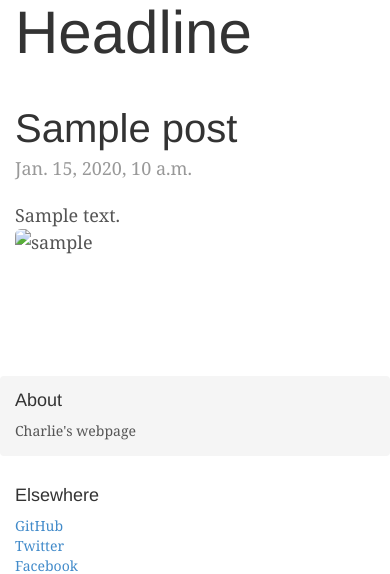
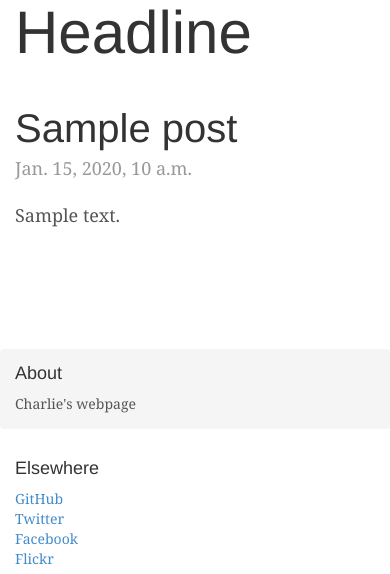
Before and after one commit to chas11man/charlie-marshall, a Django app: template polls/templates/home.html in a window 390 px wide. Shown: the part 156-730 px from the top of the page. Run offline with Django 3.2, Linux system fonts and the light colour scheme; the template is opened without the code that fills it: most values are stand-ins (such as "Sample title", 1, 10 or a date in 2020); parts of the project's set-up code (start-up, migrations or seed data) failed here and were passed over; some libraries are stand-ins or nearby versions.

Commit message:
Formatting

```diff
--- a/charlie_marshall/settings.py
+++ b/charlie_marshall/settings.py
@@ -29,7 +29,7 @@
 
 TEMPLATE_DEBUG = True
 
-ALLOWED_HOSTS = ['.charlie-marshall.com', '.charlie-marshall.herokuapp.com', 'charlie-marshall.com']
+ALLOWED_HOSTS = ['.charlie-marshall.com', '.charlie-marshall.herokuapp.com', 'charlie-marshall.com', 'localhost']
 
 # Application definition
 
--- a/polls/models.py
+++ b/polls/models.py
@@ -22,7 +22,7 @@
 	slug = models.SlugField(max_length=100, unique=True)
 	body = tinymce_models.HTMLField(blank=True)
 	photos = models.ManyToManyField(Photo, blank=True)
-	posted = models.DateField(auto_now_add=True)
+	posted = models.DateTimeField(auto_now_add=True)
 
 	def save(self, *args, **kwargs):
 		self.slug = slugify(self.title)
--- a/polls/templates/base.html
+++ b/polls/templates/base.html
@@ -32,7 +32,7 @@
 		</div>
 
 		<div class="row">
-			{% block content %}{% endblock %}
+			<div class="col-sm-8">{% block content %}{% endblock %}</div>
     		<div class="col-sm-3 col-sm-offset-1 blog-sidebar">{% include 'sidebar.html' %}{% block sidebar %}{% endblock %}</div>
     	</div>
     </div>
--- a/polls/templates/blog_post.html
+++ b/polls/templates/blog_post.html
@@ -3,6 +3,6 @@
 	<link rel="stylesheet" type="text/css" href="{% static 'blog.css' %}">
     <h2 class="blog-post-title">{{ post.title }}</h2>
     <p class="blog-post-meta">{{ post.posted }}</p>
-    {{ post.body | safe}}
-    <img src="{{ post.photos.all.0.get_display_url }}" class="img-responsive img-rounded" alt="sample">
+    {{ post.body |safe }}
+
 </div>
--- a/polls/templates/home.html
+++ b/polls/templates/home.html
@@ -8,7 +8,7 @@
 {% endblock %}
 
 {% block content %}
-	<div class="col-sm-8 blog-main">
+	<div class="blog-main">
 		{% for post in posts %}
 			{% include 'blog_post.html' %}
 		{% endfor %}
--- a/polls/views.py
+++ b/polls/views.py
@@ -6,13 +6,13 @@
 	if page < 1:
 		page = 1
 	end_post = (page * 5)
-	posts = Blog_Post.objects.all().order_by('posted')[end_post-5:end_post]
+	posts = Blog_Post.objects.all().order_by('-posted')[end_post-5:end_post]
 	if len(posts) < 5:
 		end = True
 	else:
 		end = False
 	months = []
-	for post in Blog_Post.objects.all().order_by('posted'):
+	for post in Blog_Post.objects.all().order_by('-posted'):
 		if post.posted.strftime('%B \'%y') not in months:
 			months.append(post.posted.strftime('%B \'%y'))
 	return render(request, 'index.html', {'posts': posts, 'page': page, 'end': end, 'months': months, })
```
Also changed, not shown: polls/migrations/0006_auto__chg_field_blog_post_posted.py (added).
